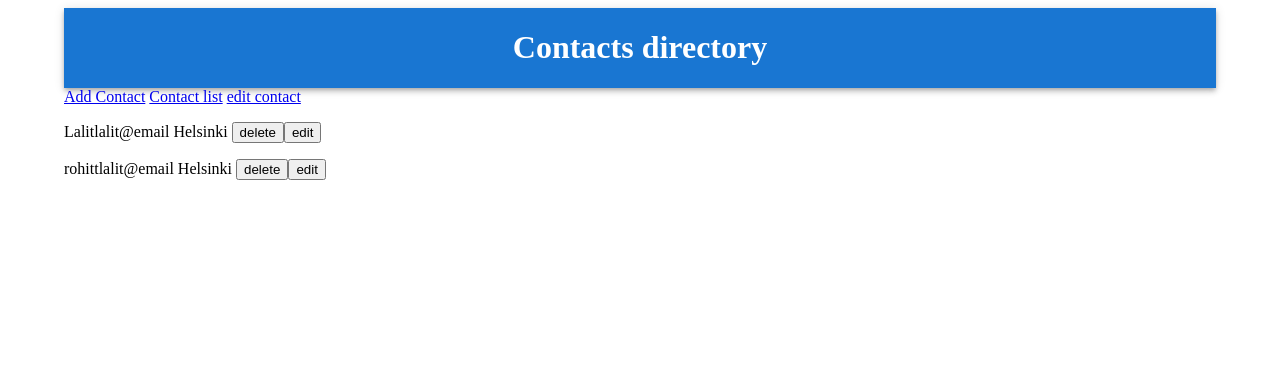
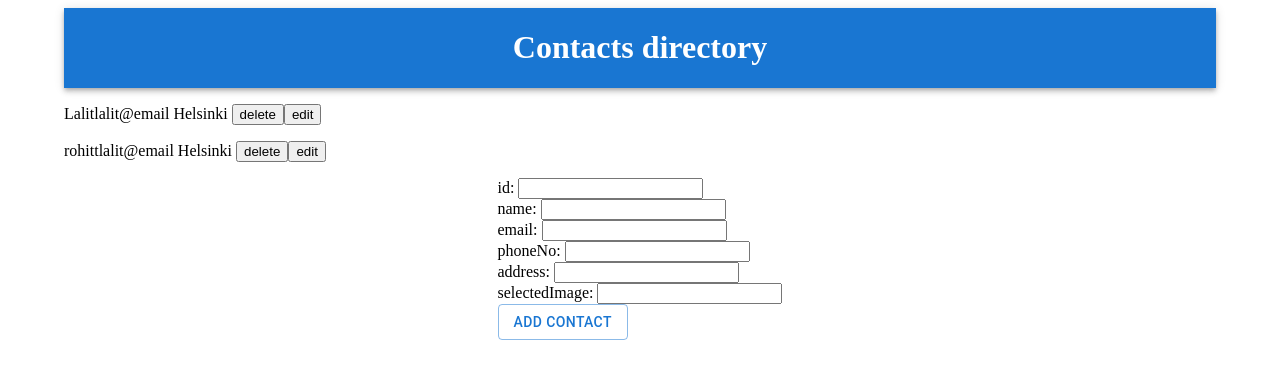
Before and after one commit to lalitghimire/contacts-directory, a React (Create React App) app in the folder client/: page / in a window 1280 px wide. Shown: the top 378 px of the page. Built offline with nearby package versions, Linux system fonts and the light colour scheme.

Commit message:
create page and fix route

```diff
--- a/client/src/App.js
+++ b/client/src/App.js
@@ -1,32 +1,16 @@
 import React from 'react';
-import { Routes, Route, Link } from 'react-router-dom';
-import ContactForm from './components/ContactForm';
-import ContactsList from './components/ContactsList';
+import { Routes, Route } from 'react-router-dom';
 import Header from './components/Header';
 import { Container } from '@mui/material';
+import Contacts from './pages/Contacts';
 
 const App = () => {
     return (
         <Container>
-            <div>
-                <Header />
-            </div>{' '}
-            <Link to='/addcontact' className='btn btn-outline-dark my-5 ml-auto '>
-                Add Contact
-            </Link>{' '}
-            <Link to='/' className='btn btn-outline-dark my-5 ml-auto '>
-                Contact list
-            </Link>{' '}
-            <Link to='/editcontact' className='btn btn-outline-dark my-5 ml-auto '>
-                edit contact
-            </Link>
-            <div>
-                <Routes>
-                    <Route path='/' element={<ContactsList />} />
-                    <Route path='/addcontact' element={<ContactForm />} />
-                    <Route path='/editcontact' element={<ContactForm />} />
-                </Routes>
-            </div>
+            <Header />
+            <Routes>
+                <Route path='/' element={<Contacts />} />
+            </Routes>
         </Container>
     );
 };
--- /dev/null
+++ b/client/src/pages/Contacts.js
@@ -0,0 +1,38 @@
+import React from 'react';
+import { useState } from 'react';
+import ContactForm from '../components/ContactForm';
+import ContactsList from '../components/ContactsList';
+
+const Contacts = () => {
+    const [openModal, setOpenModal] = useState(false);
+    const [currentContactId, setCurrentContactId] = useState(0);
+
+    const handleModalOpen = () => {
+        setOpenModal(true);
+    };
+    const handleModalClose = () => {
+        setOpenModal(false);
+        setCurrentContactId(0);
+    };
+
+    return (
+        <div>
+            <ContactsList
+                openModal={openModal}
+                handleClose={handleModalClose}
+                handleOpen={handleModalOpen}
+                currentContactId={currentContactId}
+                setCurrentContactId={setCurrentContactId}
+            />
+
+            <ContactForm
+                openModal={openModal}
+                handleClose={handleModalClose}
+                currentContactId={currentContactId}
+                setCurrentContactId={setCurrentContactId}
+            />
+        </div>
+    );
+};
+
+export default Contacts;
```
